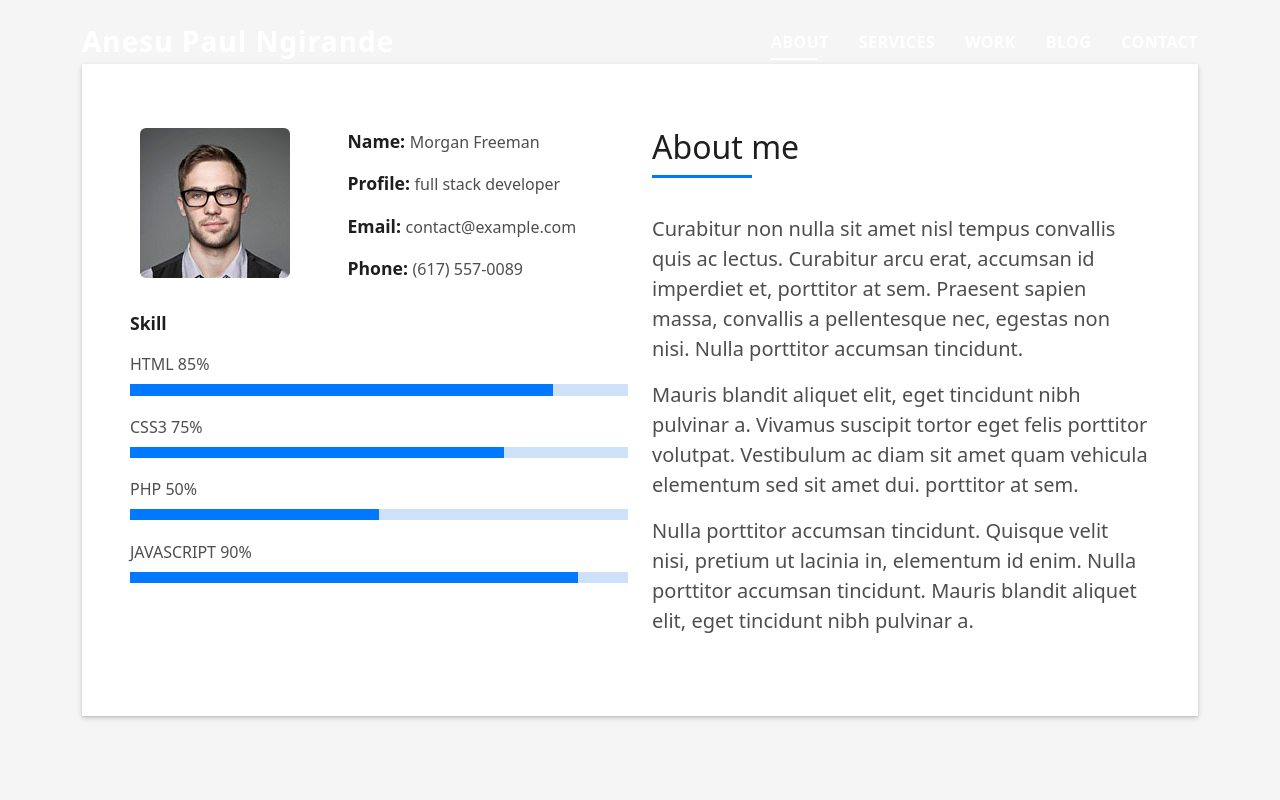
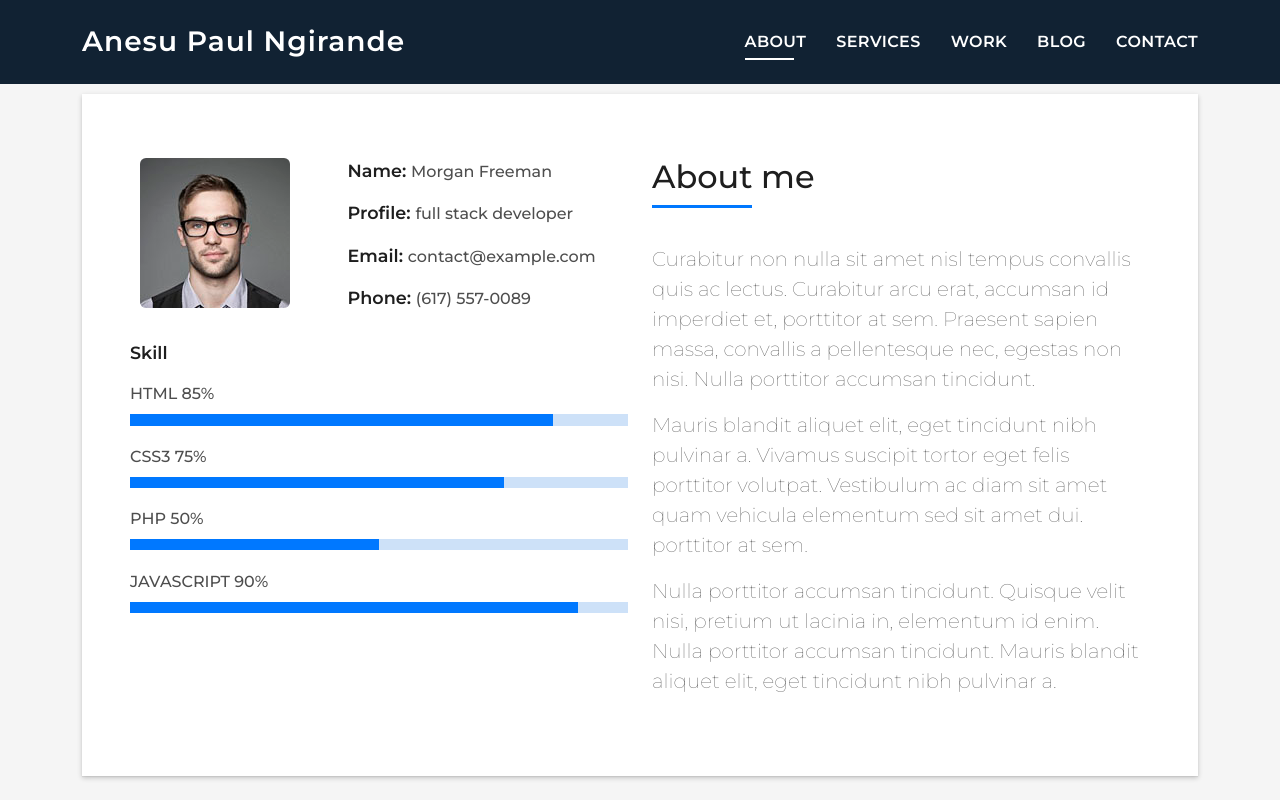
Before and after one commit to anesupaul-developer/anesupaul-developer.github.io, a plain HTML site: page index.html in a window 1280 px wide. Shown: the top 800 px of the page. Drawn offline with Linux system fonts and the light colour scheme.

Commit message:
add navbar color and change font

```diff
--- a/assets/css/style.css
+++ b/assets/css/style.css
@@ -9,6 +9,10 @@
 /*--------------------------------------------------------------
 # General
 --------------------------------------------------------------*/
+* {
+  font-family: 'Montserrat', sans-serif;
+}
+
 body {
   background-color: #f5f5f5;
   color: #4e4e4e;
@@ -453,6 +457,7 @@ a:hover {
   transition: all 0.5s;
   z-index: 997;
   padding: 20px 0;
+  background-color: #112233;
 }
 
 #header .logo {
--- a/index.html
+++ b/index.html
@@ -21,6 +21,9 @@
 
   <!-- Template Main CSS File -->
   <link href="assets/css/style.css" rel="stylesheet">
+  <link rel="preconnect" href="https://fonts.googleapis.com">
+  <link rel="preconnect" href="https://fonts.gstatic.com" crossorigin>
+  <link href="https://fonts.googleapis.com/css2?family=Montserrat:ital,wght@0,100;0,500;0,600;0,700;1,100;1,200;1,400;1,600;1,700&display=swap" rel="stylesheet">
 </head>
 
 <body>
@@ -47,7 +50,7 @@
 
   <main id="main">
     <!-- ======= About Section ======= -->
-    <section id="about" class="about-mf sect-pt4 route">
+    <section id="about" style="margin-top: 30px" class="about-mf sect-pt4 route">
       <div class="container">
         <div class="row">
           <div class="col-sm-12">
```
